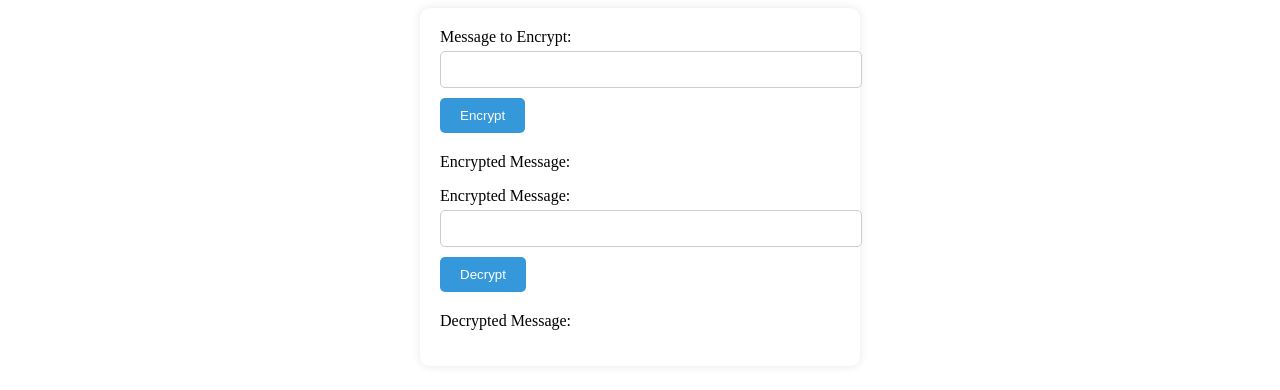
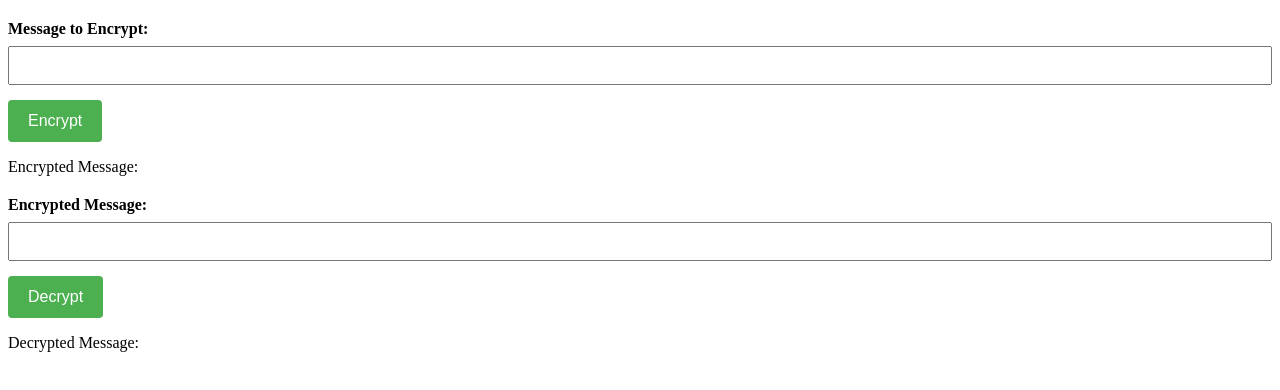
Before and after one commit to marioRelajao/Angular_RSA, an Angular app: page / in a window 1280 px wide. Shown: the top 390 px of the page. Built offline with nearby package versions, Linux system fonts and the light colour scheme.

Commit message:
Cuqueando

```diff
--- a/src/app/app.component.css
+++ b/src/app/app.component.css
@@ -1,45 +1,64 @@
+/* Estilos generales */
 body {
-    font-family: Arial, sans-serif;
-    background-color: #f0f0f0;
-    padding: 20px;
+  font-family: 'Arial', sans-serif;
+  margin: 0;
+  padding: 0;
+  background-color: #f4f4f4;
 }
 
-  main {
-    max-width: 400px;
+.container {
+  max-width: 800px;
   margin: 0 auto;
-    background-color: #fff;
-    padding: 20px;
-    border-radius: 10px;
-    box-shadow: 0 0 10px rgba(0, 0, 0, 0.1);
+}
+
+/* Estilos del formulario */
+form {
+  margin-top: 20px;
 }
 
 label {
   display: block;
-    margin-bottom: 5px;
+  margin-bottom: 8px;
+  font-weight: bold;
 }
 
 input {
   width: 100%;
   padding: 10px;
-    margin-bottom: 10px;
-    border: 1px solid #ccc;
-    border-radius: 5px;
+  margin-bottom: 15px;
+  box-sizing: border-box;
 }
 
-  button.primary {
-    padding: 10px 20px;
-    background-color: #3498db;
+button {
+  background-color: #4caf50;
   color: white;
+  padding: 12px 20px;
   border: none;
-    border-radius: 5px;
+  border-radius: 4px;
   cursor: pointer;
+  font-size: 16px;
 }
 
-  button.primary:hover {
-    background-color: #2980b9;
+button:hover {
+  background-color: #45a049;
 }
 
-  p {
-    font-size: 16px;
+/* Estilos de las respuestas */
+.response-container {
   margin-top: 20px;
 }
+
+.response {
+  margin-top: 10px;
+  padding: 10px;
+  background-color: #d4edda;
+  border: 1px solid #c3e6cb;
+  border-radius: 4px;
+  color: #155724;
+}
+
+.error {
+  background-color: #f8d7da;
+  border: 1px solid #f5c6cb;
+  color: #721c24;
+}
```
Lines whose indentation alone changed are shown as unchanged.
